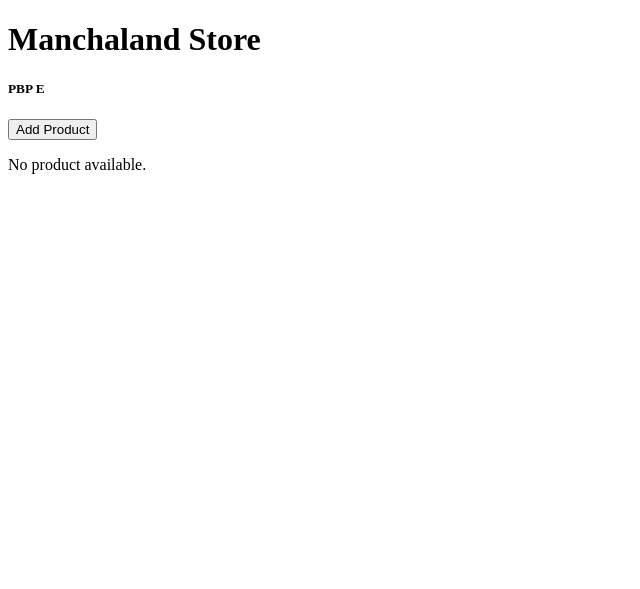
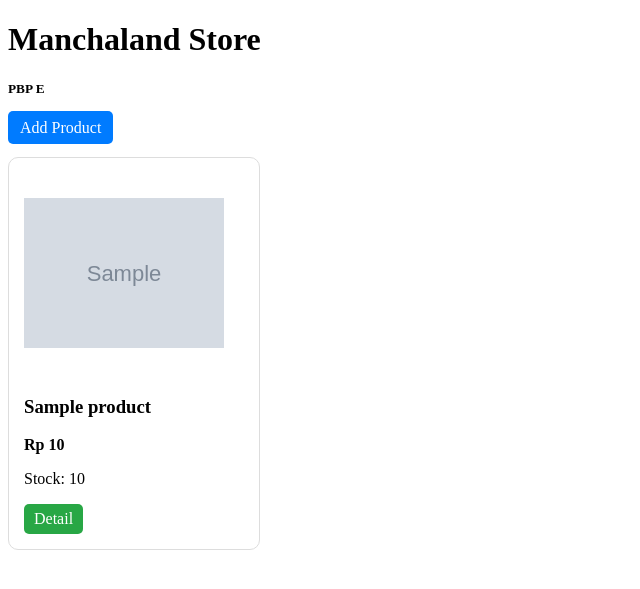
Before and after one commit to Jose-RT/football-shop, a Django app: page / in a window 1280 px wide. Shown: the top 589 px of the page, without its empty margins (0-640 px from the left). Run offline with Django 5.2, Linux system fonts and the light colour scheme; tables that the repository leaves empty hold one stand-in row (values such as "Sample post"); grey boxes marked "Sample" are stand-in pictures.

Commit message:
Tugas 3 fix and HTML change

```diff
--- a/football_shop/settings.py
+++ b/football_shop/settings.py
@@ -62,7 +62,7 @@ ROOT_URLCONF = 'football_shop.urls'
 TEMPLATES = [
     {
         'BACKEND': 'django.template.backends.django.DjangoTemplates',
-        'DIRS': [],
+        'DIRS': [BASE_DIR / 'templates'],
         'APP_DIRS': True,
         'OPTIONS': {
             'context_processors': [
--- a/main/templates/main.html
+++ b/main/templates/main.html
@@ -3,23 +3,21 @@
 <h1>Manchaland Store</h1>
 <h5>PBP E</h5>
 
-<p><a href="{% url 'main:create_product' %}"><button>Add Product</button></a></p>
+<p><a href="{% url 'main:create_product' %}" style="padding:8px 12px; background:#007bff; color:white; border-radius:5px; text-decoration:none;">Add Product</a></p>
 
-{% if not products %}
-  <p>No product available.</p>
-{% else %}
-  <ul>
+<div style="display:flex; flex-wrap:wrap; gap:20px; margin-top:20px;">
     {% for product in products %}
-    <li>
+        <div style="background:white; border:1px solid #ddd; border-radius:10px; padding:15px; width:220px;">
             <img src="{{ product.thumbnail }}" alt="{{ product.name }}" style="width:200px; height:200px; object-fit:contain;">
             <h3>{{ product.name }}</h3>
             <p><strong>Rp {{ product.price }}</strong></p>
             <p>Stock: {{ product.stock }}</p>
-        <a href="{% url 'product_detail' product.id %}" class="btn">Detail</a>
-        <a href="{% url 'main:show_json_by_id' product.id %}"><button>JSON</button></a>
-        <a href="{% url 'main:show_xml_by_id' product.id %}"><button>XML</button></a>
-    </li>
+            <a href="{% url 'main:product_detail' product.id %}" style="display:inline-block; padding:6px 10px; background:#28a745; color:white; border-radius:5px; text-decoration:none;">
+                Detail
+            </a>
+        </div>
+    {% empty %}
+        <p>No products available.</p>
     {% endfor %}
-  </ul>
-{% endif %}
+</div>
 {% endblock %}
--- a/main/templates/product_detail.html
+++ b/main/templates/product_detail.html
@@ -12,5 +12,6 @@
     {% endif %}
     <p><strong>Stock:</strong> {{ product.stock }}</p>
     <p>{{ product.description }}</p>
-    <a href="{% url 'product_list' %}" class="btn">Back to Products</a>
+    <a href="{% url 'main:show_main' %}" style="display:inline-block; padding:6px 10px; background:#007bff; color:white; border-radius:5px; text-decoration:none;">
+    Back to Products </a>
 {% endblock %}
--- a/main/urls.py
+++ b/main/urls.py
@@ -1,12 +1,12 @@
 from django.urls import path
-from main.views import show_main, show_main, create_product, show_product, show_xml, show_json, show_xml_by_id, show_json_by_id
+from main.views import show_main, create_product, product_detail, show_xml, show_json, show_xml_by_id, show_json_by_id
 
 app_name = 'main'
 
 urlpatterns = [
     path('', show_main, name='show_main'),
-    path("create-item/", create_product, name="create_item"),
-    path("item/<str:id>/", show_product, name="show_item"),
+    path("create-product/", create_product, name="create_product"),
+    path("product/<str:id>/", product_detail, name="product_detail"),
     path("xml/", show_xml, name="show_xml"),
     path("json/", show_json, name="show_json"),
     path("xml/<str:id>/", show_xml_by_id, name="show_xml_by_id"),
--- a/main/views.py
+++ b/main/views.py
@@ -7,7 +7,7 @@ from django.core import serializers
 def show_main(request):
     products = Product.objects.all()
     context = {
-        "items": products,
+        "products": products,
         'shop': 'Football Shop',
         'name': 'Manchaland Store',
         'class': 'PBP E',
@@ -22,7 +22,7 @@ def create_product(request):
         return redirect("main:show_main")
     return render(request, "create_product.html", {"form": form})
 
-def show_product(request, id):
+def product_detail(request, id):
     product = get_object_or_404(Product, pk=id)
     return render(request, "product_detail.html", {"product": product})
 
```
Also changed, not shown: main/migrations/0001_initial.py (added), main/models.py (line endings or trailing spaces), main/templates/create_product.html (renamed from main/templates/create_products.html), templates/base.html (renamed from football_shop/templates/base.html). Lines whose indentation alone changed are shown as unchanged.
